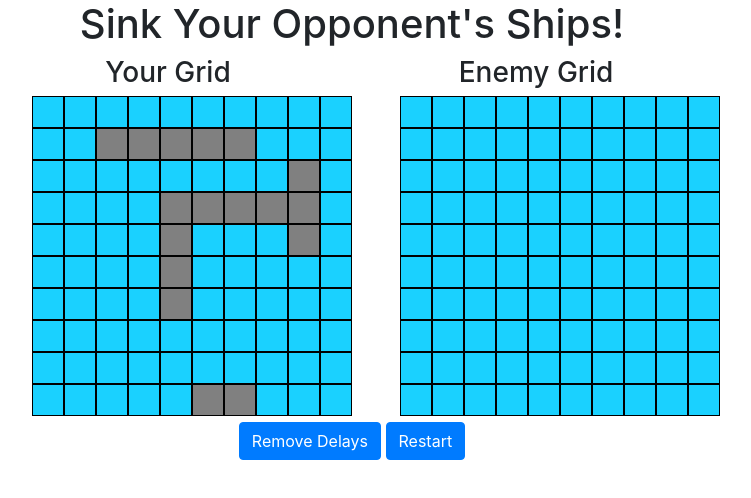
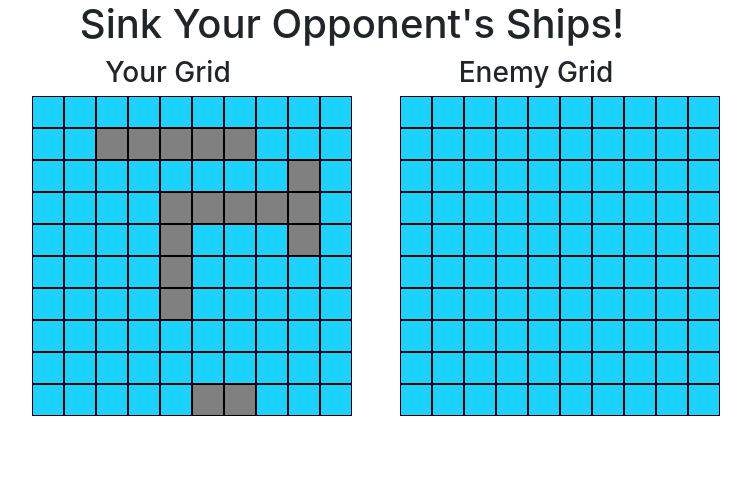
Before and after one commit to wonntann/BattleshipFinished, a plain HTML site: page index.html in a window 1280 px wide. Shown: the whole page, without its empty margins (288-1039 px from the left). Drawn offline with nearby package versions, Linux system fonts and the light colour scheme.

Commit message:
Update index.html

```diff
--- a/index.html
+++ b/index.html
@@ -25,8 +25,8 @@
     </div>
     <div id="player"></div>
     <div id="computer"></div>
-    <button id="delay-btn" class='btn btn-primary'>Remove Delays</button>
-    <button id="restart-btn" class='btn btn-primary'>Restart</button>
+    <!-- <button id="delay-btn" class='btn btn-primary'>Remove Delays</button>
+    <button id="restart-btn" class='btn btn-primary'>Restart</button> -->
 </div>
 <!-- JS Imports -->
 <script src="https://code.jquery.com/jquery-3.3.1.js"></script>
@@ -34,12 +34,12 @@
 <script src="https://cdnjs.cloudflare.com/ajax/libs/popper.js/1.14.0/umd/popper.js"></script>
 <!-- Rename the JQueryUI 'tooltip' and 'button' classes to 'uitooltip' and 'uibutton' so that they won't
 conflict with Bootstrap's 'tooltip' and 'button' classes. -->
-<script>
+<!-- <script>
 $.widget.bridge('uitooltip', $.ui.tooltip);
 $.widget.bridge('uibutton', $.ui.button);
 
 
-</script>
+</script> -->
 <script type="text/javascript" src="js/main.js"></script>
 </body>
 </html>
```
